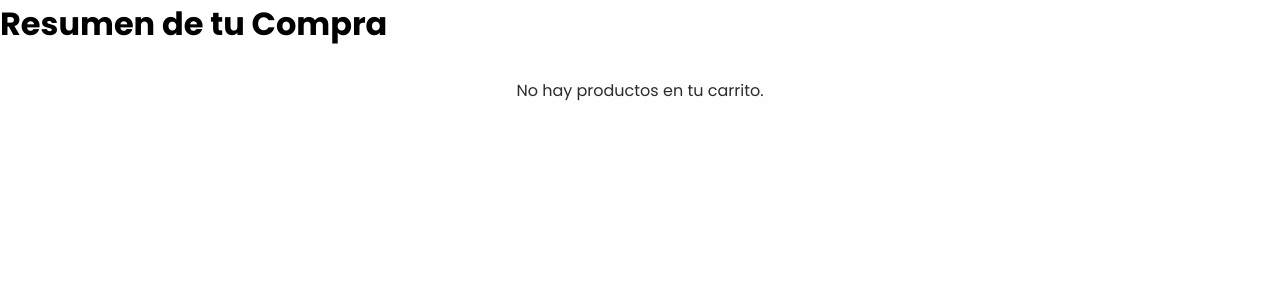
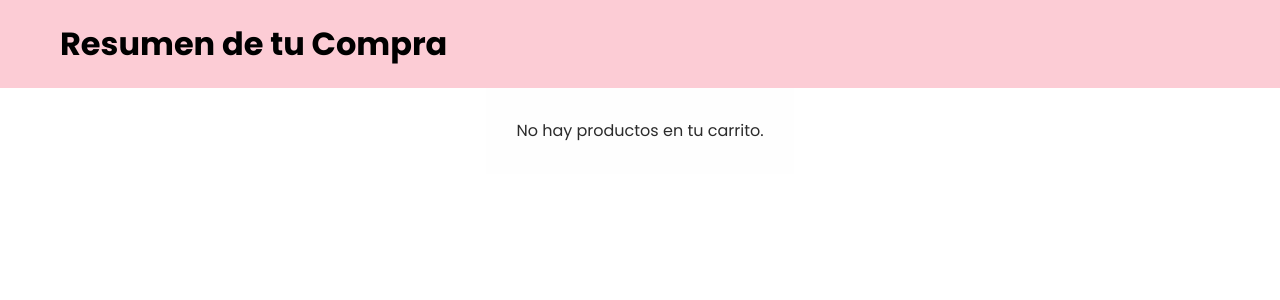
Before and after one commit to arizabaloivonne-del/mi-proyecto, a Django app: page /tienda/checkout/ in a window 1280 px wide. Shown: the top 300 px of the page. Run offline with Django 5.2, Linux system fonts and the light colour scheme; a user stored in the database is signed in; data that the repository does not hold is empty.

Commit message:
Estilo visual: títulos centrados y diseño tipo ticket en Servicios, Información y Checkout

```diff
--- a/templates/checkout.html
+++ b/templates/checkout.html
@@ -9,9 +9,12 @@
 
 </head>
 <body>
-    <header>
-        <h1>Resumen de tu Compra</h1>
-    </header>
+    <header class="header">
+    <div class="container">
+        <h1 class="titulo-centrado">Resumen de tu Compra</h1>
+    </div>
+</header>
+
 
     <main class="resumen-compra">
         {% if items %}
```
